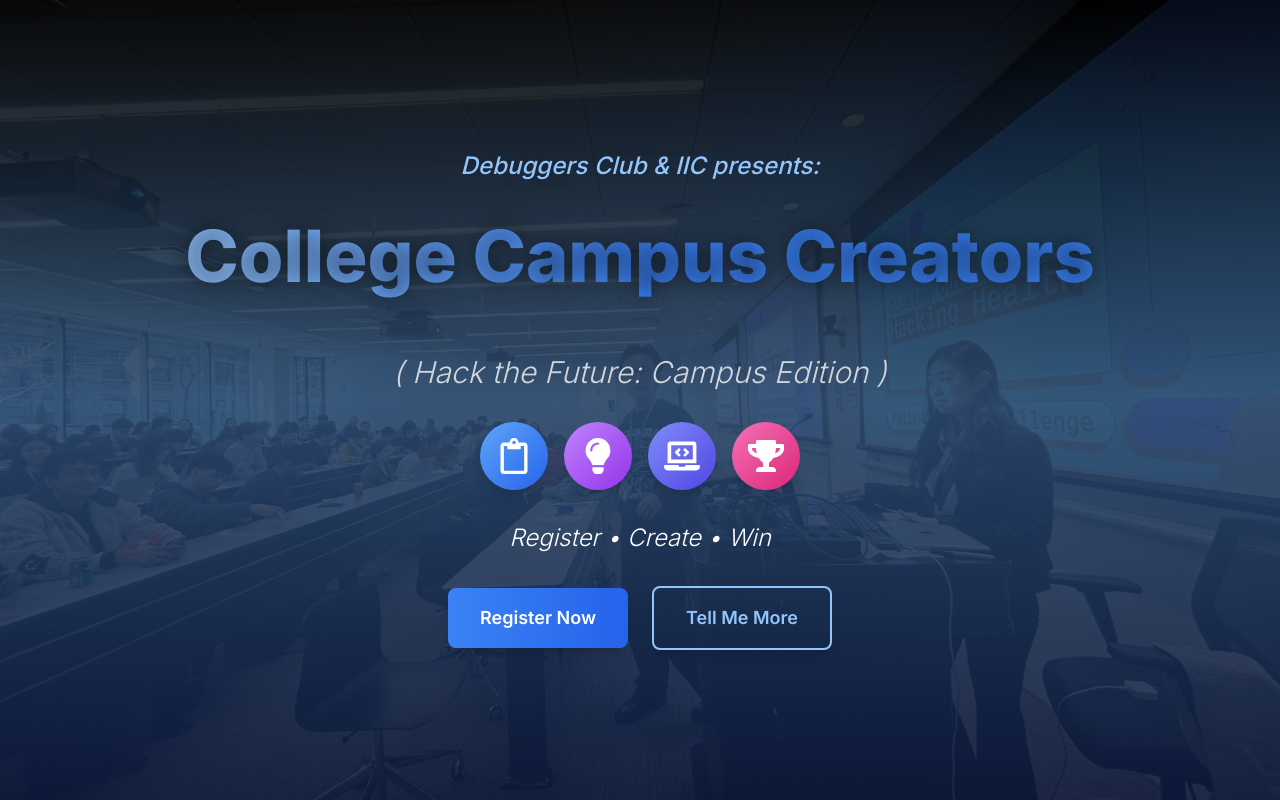
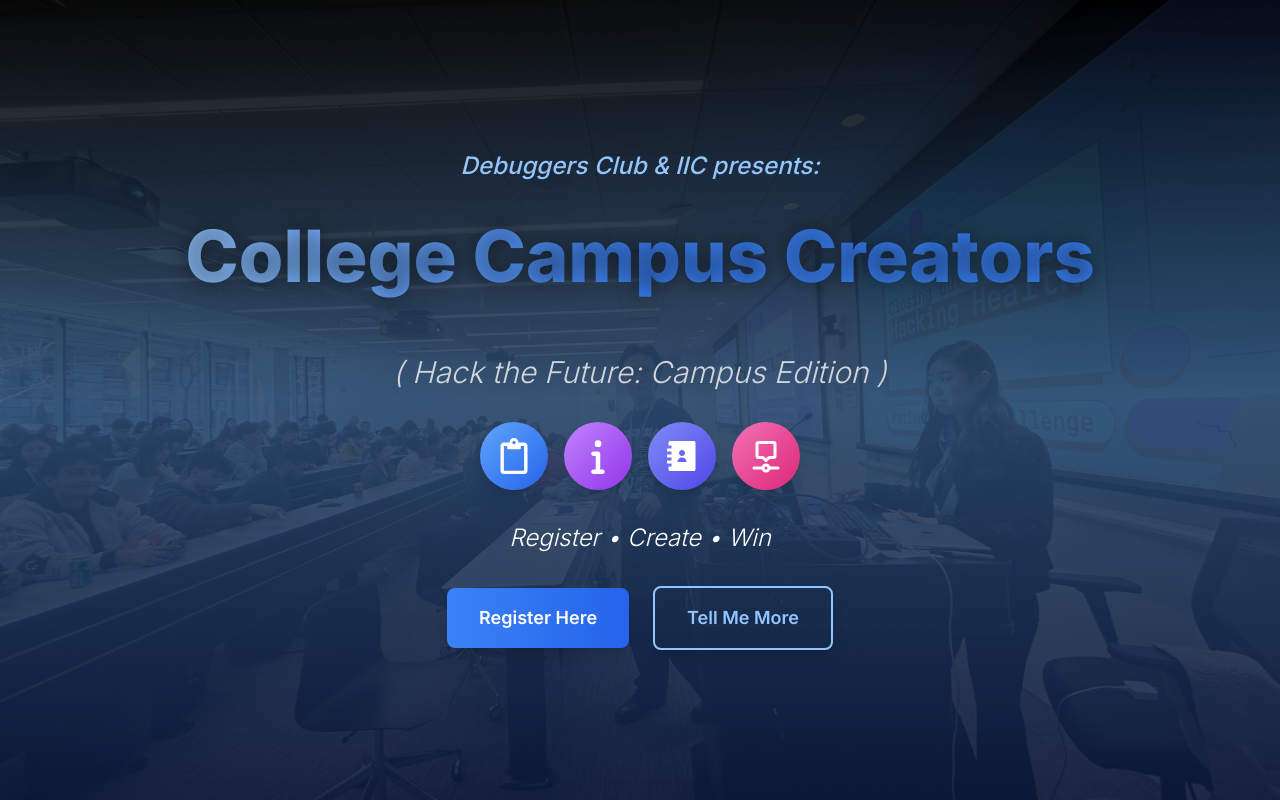
Before and after one commit to dev129/College-Campus-Creators-2024, a Next.js app: page / in a window 1280 px wide. Built offline with nearby package versions, Linux system fonts and the light colour scheme.

Commit message:
21 commit
This contains removeal of fraer motion and increase website speed

```diff
--- a/app/components/LandingPage.jsx
+++ b/app/components/LandingPage.jsx
@@ -1,54 +1,11 @@
-'use client'
-import { useEffect, useRef } from 'react';
-import Image from "next/image";
+import Image from "next/legacy/image";
 import Link from "next/link";
-import { motion, useAnimation } from 'framer-motion';
-import { FaLaptopCode, FaLightbulb, FaUsers, FaTrophy, FaRegClipboard } from "react-icons/fa";
+import {  FaRegClipboard } from "react-icons/fa";
+import { TbTimelineEvent } from "react-icons/tb";
+import { FaInfo } from "react-icons/fa6";
+import { RiContactsBook3Fill } from "react-icons/ri";
 
 const LandingPage = () => {
-  const controls = useAnimation();
-  const ref = useRef(null);
-
-  useEffect(() => {
-    const observer = new IntersectionObserver(
-      ([entry]) => {
-        if (entry.isIntersecting) {
-          controls.start('visible');
-        }
-      },
-      { threshold: 0.1 }
-    );
-
-    if (ref.current) {
-      observer.observe(ref.current);
-    }
-
-    return () => {
-      if (ref.current) {
-        observer.unobserve(ref.current);
-      }
-    };
-  }, [controls]);
-
-  const containerVariants = {
-    hidden: { opacity: 0 },
-    visible: {
-      opacity: 1,
-      transition: {
-        delayChildren: 0.3,
-        staggerChildren: 0.2
-      }
-    }
-  };
-
-  const itemVariants = {
-    hidden: { y: 20, opacity: 0 },
-    visible: {
-      y: 0,
-      opacity: 1
-    }
-  };
-
   return (
     <div className="relative min-h-screen overflow-hidden bg-gradient-to-b from-black via-blue-400 to-blue-900">
       <div className="absolute inset-0">
@@ -64,88 +21,74 @@ const LandingPage = () => {
       </div>
 
       <div className="relative z-10 flex flex-col items-center justify-center min-h-screen px-4 py-16">
-        <motion.div
-          ref={ref}
-          initial="hidden"
-          animate={controls}
-          variants={containerVariants}
-          className="text-center"
-        >
-          <motion.p
-            variants={itemVariants}
-            className="text-xl md:text-2xl font-medium italic text-blue-300 mb-4"
-          >
+        <div className="text-center">
+          <p className="text-xl md:text-2xl font-medium italic text-blue-300 mb-4">
             Debuggers Club & IIC presents:
-          </motion.p>
-          <motion.h1
-            variants={itemVariants}
+          </p>
+          <h1
             className="text-5xl md:text-7xl font-extrabold text-transparent bg-clip-text bg-gradient-to-r from-blue-300 via-blue-500 to-blue-500 mb-10"
-            style={{ textShadow: '0 0 20px rgba(0,0,0,0.5)', lineHeight: '1.1', padding: '0.25em' }}
+            style={{
+              textShadow: "0 0 20px rgba(0,0,0,0.5)",
+              lineHeight: "1.1",
+              padding: "0.25em",
+            }}
           >
             College Campus Creators
-          </motion.h1>
-          <motion.p
-            variants={itemVariants}
-            className="text-2xl md:text-3xl font-light italic text-gray-300 mb-8"
-          >
+          </h1>
+          <p className="text-2xl md:text-3xl font-light italic text-gray-300 mb-8">
             ( Hack the Future: Campus Edition )
-          </motion.p>
+          </p>
 
-          <motion.div
-            variants={containerVariants}
-            className="flex justify-center items-center space-x-4 mb-8"
-          >
+          <div className="flex justify-center items-center space-x-4 mb-8">
             {[
-              { icon: FaRegClipboard, color: "from-blue-400 to-blue-600" },
-              { icon: FaLightbulb, color: "from-purple-400 to-purple-600" },
-              { icon: FaLaptopCode, color: "from-indigo-400 to-indigo-600" },
-              { icon: FaTrophy, color: "from-pink-400 to-pink-600" },
+              {
+                icon: FaRegClipboard,
+                color: "from-blue-400 to-blue-600",
+                path: "/pages/Registration",
+              },
+              {
+                icon: FaInfo,
+                color: "from-purple-400 to-purple-600",
+                path: "/pages/AboutUs",
+              },
+              {
+                icon: RiContactsBook3Fill,
+                color: "from-indigo-400 to-indigo-600",
+                path: "/pages/ContactUs",
+              },
+              {
+                icon: TbTimelineEvent,
+                color: "from-pink-400 to-pink-600",
+                path: "/pages/Schedule",
+              },
             ].map((item, index) => (
-              <motion.div
-                key={index}
-                variants={itemVariants}
-                whileHover={{ scale: 1.1 }}
-                whileTap={{ scale: 0.95 }}
-                className={`bg-gradient-to-br ${item.color} p-4 rounded-full shadow-lg`}
-              >
-                <item.icon className="text-4xl text-white" />
-              </motion.div>
+              <Link href={`${item.path}`} key={index} passHref>
+                <div
+                  className={`bg-gradient-to-br ${item.color} p-4 rounded-full shadow-lg`}
+                >
+                  <item.icon className="text-4xl text-white" />
+                </div>
+              </Link>
             ))}
-          </motion.div>
+          </div>
 
-          <motion.p
-            variants={itemVariants}
-            className="text-xl italic font-light md:text-2xl  text-white mb-8"
-          >
+          <p className="text-xl italic font-light md:text-2xl text-white mb-8">
             Register • Create • Win
-          </motion.p>
+          </p>
 
-          <motion.div
-            variants={containerVariants}
-            className="flex flex-col md:flex-row justify-center items-center space-y-4 md:space-y-0 md:space-x-6"
-          >
+          <div className="flex flex-col md:flex-row justify-center items-center space-y-4 md:space-y-0 md:space-x-6">
             <Link href="/pages/Registration" passHref>
-              <motion.button
-                variants={itemVariants}
-                whileHover={{ scale: 1.05 }}
-                whileTap={{ scale: 0.95 }}
-                className="px-8 py-4 bg-gradient-to-r from-blue-500 to-blue-600 text-white rounded-lg text-lg font-semibold transition duration-300 shadow-lg focus:outline-none focus:ring-2 focus:ring-offset-2 focus:ring-blue-500"
-              >
-                Register Now
-              </motion.button>
+              <button className="px-8 py-4 bg-gradient-to-r from-blue-500 to-blue-600 text-white rounded-lg text-lg font-semibold transition duration-300 shadow-lg focus:outline-none focus:ring-2 focus:ring-offset-2 focus:ring-blue-500">
+                Register Here
+              </button>
             </Link>
             <Link href="/pages/AboutUs" passHref>
-              <motion.button
-                variants={itemVariants}
-                whileHover={{ scale: 1.05 }}
-                whileTap={{ scale: 0.95 }}
-                className="px-8 py-4 bg-transparent border-2 border-blue-300 text-blue-300 rounded-lg text-lg font-semibold hover:bg-blue-300 hover:text-blue-900 transition duration-300 shadow-lg focus:outline-none focus:ring-2 focus:ring-offset-2 focus:ring-blue-300"
-              >
+              <button className="px-8 py-4 bg-transparent border-2 border-blue-300 text-blue-300 rounded-lg text-lg font-semibold hover:bg-blue-300 hover:text-blue-900 transition duration-300 shadow-lg focus:outline-none focus:ring-2 focus:ring-offset-2 focus:ring-blue-300">
                 Tell Me More
-              </motion.button>
+              </button>
             </Link>
-          </motion.div>
-        </motion.div>
+          </div>
+        </div>
       </div>
     </div>
   );
--- a/app/components/Schedule.jsx
+++ b/app/components/Schedule.jsx
@@ -1,5 +1,4 @@
 // app/schedule/page.jsx
-import Image from 'next/image';
 
 const TimelineItem = ({ date, title, description, latest, type }) => (
   <li className="mb-10 ms-6">
@@ -31,11 +30,23 @@ const TimelineItem = ({ date, title, description, latest, type }) => (
 
 const Schedule = () => {
   return (
+
     <div className="bg-gradient-to-r from-blue-600 to-blue-900 min-h-screen pt-10 px-4 sm:px-6 lg:px-8">
+
       <h1 className="text-4xl sm:text-6xl font-extrabold text-white mb-10 text-center">
         Timeline
       </h1>
-
+      <div className="mt-10 text-center mb-5">
+        <p className="text-xl text-white mb-4">Two Tracks for Participants:</p>
+        <div className="flex flex-col sm:flex-row justify-center space-y-4 sm:space-y-0 sm:space-x-4">
+          <div className="bg-green-100 text-green-800 px-4 py-2 rounded-full">
+            Beginners: New to hackathons, receive guidance and mentorship
+          </div>
+          <div className="bg-purple-100 text-purple-800 px-4 py-2 rounded-full">
+            Advanced: Experienced in project development
+          </div>
+        </div>
+      </div>
       <div className="max-w-3xl mx-auto bg-gray-800 bg-opacity-50 rounded-lg shadow-xl p-6 sm:p-10">
         <ol className="relative border-s border-gray-200 dark:border-gray-700">
           <TimelineItem
@@ -69,17 +80,7 @@ const Schedule = () => {
         </ol>
       </div>
 
-      <div className="mt-10 text-center">
-        <p className="text-xl text-white mb-4">Two Tracks for Participants:</p>
-        <div className="flex flex-col sm:flex-row justify-center space-y-4 sm:space-y-0 sm:space-x-4">
-          <div className="bg-green-100 text-green-800 px-4 py-2 rounded-full">
-            Beginners: New to hackathons, receive guidance and mentorship
-          </div>
-          <div className="bg-purple-100 text-purple-800 px-4 py-2 rounded-full">
-            Advanced: Experienced in project development
-          </div>
-        </div>
-      </div>
+
     </div>
   );
 };
--- a/app/layout.js
+++ b/app/layout.js
@@ -4,7 +4,7 @@ import "./globals.css";
 const inter = Inter({ subsets: ["latin"] });
 
 export const metadata = {
-  title: "Creative Minds 2024",
+  title: "College Campus Creators",
   description: "Generated by create next app",
 };
 export default function RootLayout({ children }) {
--- a/app/pages/Registration/page.jsx
+++ b/app/pages/Registration/page.jsx
@@ -1,4 +1,3 @@
-import Navbar from '@/app/components/Navbar'
 import RegistrationForm from '@/app/components/RegistrationForm'
 import React from 'react'
 
--- a/package.json
+++ b/package.json
@@ -17,7 +17,7 @@
     "react": "^18.3.1",
     "react-dom": "^18.3.1",
     "react-icons": "^5.2.1",
-    "react-intersection-observer": "^9.13.0",
+    "sharp": "^0.33.5",
     "sweetalert2": "^11.12.3"
   },
   "devDependencies": {
```
Also changed, not shown: 1 other file (tests, documents, lock files or other folders).
